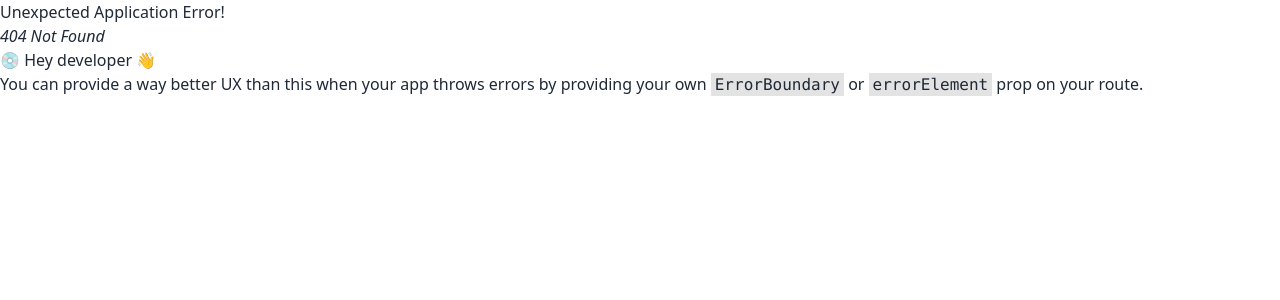
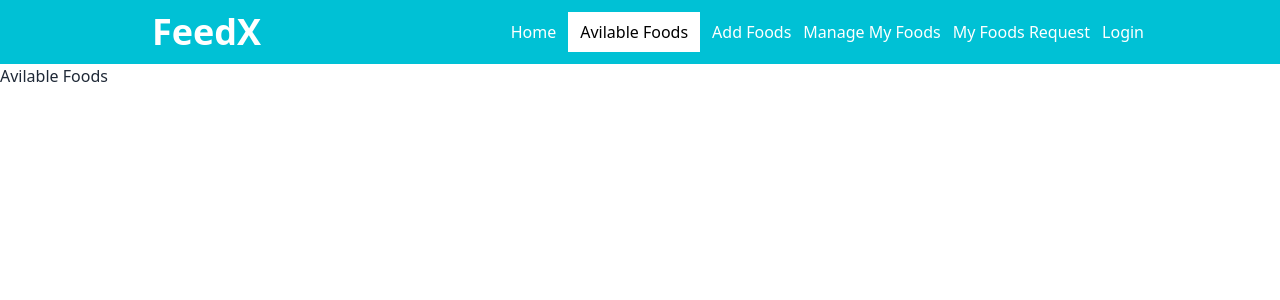
Before and after one commit to Jasminch01/FeedX, a React (Vite) app: page /avilable-foods in a window 1280 px wide. Before the commit this address had no page. Shown: the top 300 px of the page. Built offline with nearby package versions, Linux system fonts and the light colour scheme.

Commit message:
navbar done

```diff
--- a/src/Components/Navbar/Navbar.jsx
+++ b/src/Components/Navbar/Navbar.jsx
@@ -1,8 +1,88 @@
+import { NavLink } from "react-router-dom";
 
+const navLinks = (
+  <>
+    <div className="flex space-x-3 text-white">
+      <NavLink
+        to={"/"}
+        className={({ isActive, isPending }) =>
+          isPending
+            ? "pending"
+            : isActive
+            ? "bg-white text-black px-3 py-2"
+            : "py-2 text-white"
+        }
+      >
+        Home
+      </NavLink>
+      <NavLink
+        to={"/avilable-foods"}
+        className={({ isActive, isPending }) =>
+          isPending
+            ? "pending"
+            : isActive
+            ? "bg-white text-black px-3 py-2"
+            : "py-2 text-white"
+        }
+      >
+        Avilable Foods
+      </NavLink>
+      <NavLink
+        to={"/add-foods"}
+        className={({ isActive, isPending }) =>
+          isPending
+            ? "pending"
+            : isActive
+            ? "bg-white text-black px-3 py-2"
+            : "py-2 text-white"
+        }
+      >
+        Add Foods
+      </NavLink>
+      <NavLink
+        to={"/manage-product"}
+        className={({ isActive, isPending }) =>
+          isPending
+            ? "pending"
+            : isActive
+            ? "bg-white text-black px-3 py-2"
+            : "py-2 text-white"
+        }
+      >
+        Manage My Foods
+      </NavLink>
+      <NavLink
+        to={"/my-food-request"}
+        className={({ isActive, isPending }) =>
+          isPending
+            ? "pending"
+            : isActive
+            ? "bg-white text-black px-3 py-2"
+            : "py-2 text-white"
+        }
+      >
+        My Foods Request
+      </NavLink>
+      <NavLink
+        to={"/login"}
+        className={({ isActive, isPending }) =>
+          isPending
+            ? "pending"
+            : isActive
+            ? "bg-white text-black px-3 py-2"
+            : "py-2 text-white"
+        }
+      >
+        Login
+      </NavLink>
+    </div>
+  </>
+);
 
 const Navbar = () => {
   return (
-    <div className="w-full navbar bg-base-300">
+    <div className=" bg-[#00C1D5]">
+      <div className="navbar lg:w-[80%] lg:mx-auto">
         <div className="flex-none lg:hidden">
           <label
             htmlFor="my-drawer-3"
@@ -24,17 +104,13 @@ const Navbar = () => {
             </svg>
           </label>
         </div>
-      <div className="flex-1 px-2 mx-2">Navbar Title</div>
+        <div className="flex-1 px-2 mx-2">
+          <p className="font-bold text-4xl text-white">FeedX</p>
+        </div>
         <div className="flex-none hidden lg:block">
-        <ul className="menu menu-horizontal">
           {/* Navbar menu content here */}
-          <li>
-            <a>Navbar Item 1</a>
-          </li>
-          <li>
-            <a>Navbar Item 2</a>
-          </li>
-        </ul>
+          {navLinks}
+        </div>
       </div>
     </div>
   );
--- /dev/null
+++ b/src/Pages/AvilableFoods.jsx
@@ -0,0 +1,10 @@
+
+const AvilableFoods = () => {
+    return (
+        <div>
+            <p>Avilable Foods</p>
+        </div>
+    );
+};
+
+export default AvilableFoods;
--- a/src/Pages/Home.jsx
+++ b/src/Pages/Home.jsx
@@ -2,7 +2,6 @@ const Home = () => {
     return (
         <div>
             <p>Home</p>
-            <p>Lorem ipsum dolor sit amet consectetur, adipisicing elit. Quam aperiam, laudantium non ut optio aspernatur? Possimus alias ut consequuntur laudantium eius, voluptatibus enim inventore nesciunt reiciendis placeat consectetur ullam expedita.</p>
         </div>
     );
 };
--- a/src/Routes/Router.jsx
+++ b/src/Routes/Router.jsx
@@ -1,6 +1,7 @@
 import { createBrowserRouter } from "react-router-dom";
 import Layout from "../Layout/Layout";
 import Home from "../Pages/Home";
+import AvilableFoods from "../Pages/AvilableFoods";
 
 const Router = createBrowserRouter([
     {
@@ -10,6 +11,10 @@ const Router = createBrowserRouter([
             {
                 index : true,
                 element : <Home></Home>
+            },
+            {
+                path : '/avilable-foods',
+                element : <AvilableFoods></AvilableFoods>
             }
         ]
     },
```
Lines whose indentation alone changed are shown as unchanged.
